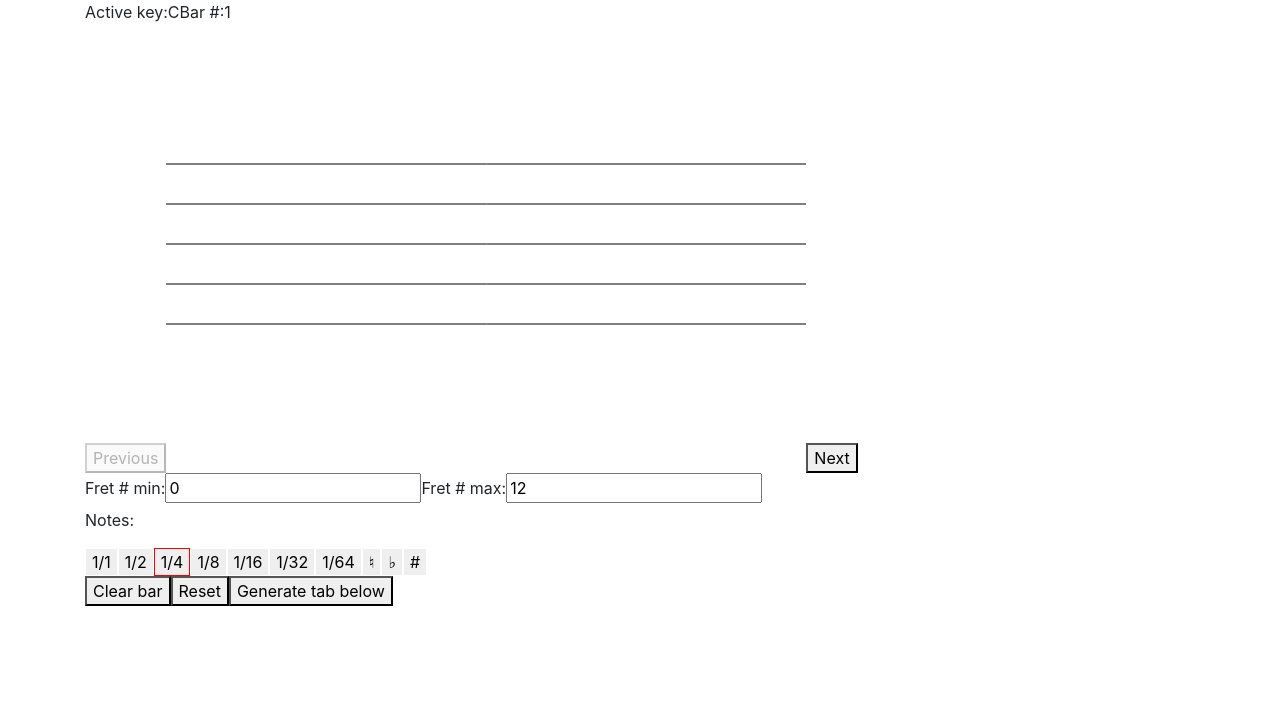
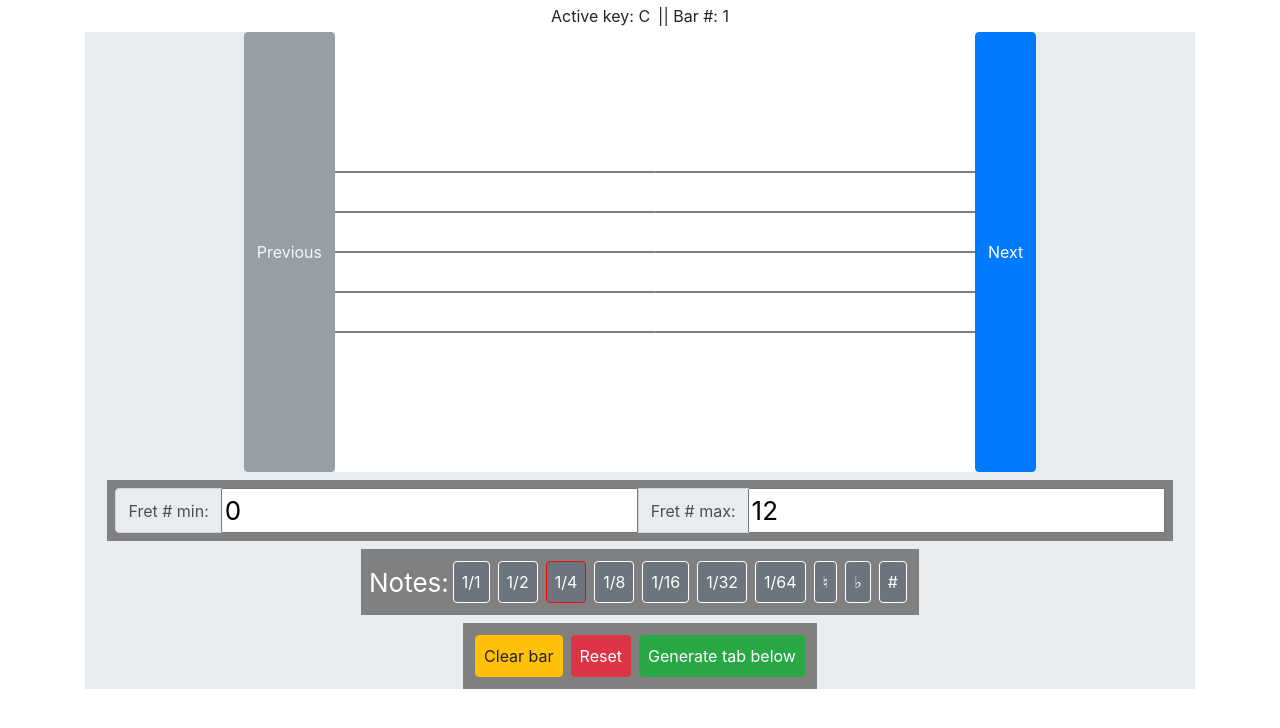
Before and after one commit to harrylincoln/notate, a React app: page / in a window 1280 px wide. Both pictures are taken after a click on the button "Next Step". Shown: the top 728 px of the page. Built offline with nearby package versions, Linux system fonts and the light colour scheme.

Commit message:
Bar view styling

```diff
--- a/src/App.css
+++ b/src/App.css
@@ -13,8 +13,7 @@ a {
 }
 
 .App-content {
-  background-color: #282c34;
-  min-height: 100vh;
+  background-color: #e9ecef;
   display: flex;
   flex-direction: column;
   align-items: center;
@@ -106,8 +105,9 @@ a {
 }
 
 .code {
-  font-family: source-code-pro, Menlo, Monaco, Consolas, "Courier New",
+    font-family: source-code-pro, Menlo, Monaco, Consolas, "Courier New",
     monospace;
+    color: #282c34;
 }
 
 @keyframes App-logo-spin {
--- a/src/App.js
+++ b/src/App.js
@@ -1,5 +1,6 @@
 import 'bootstrap/dist/css/bootstrap.min.css';
 import 'react-toastify/dist/ReactToastify.css';
+import './App.css';
 import React from 'react';
 import ReactGA from 'react-ga';
 import { ToastContainer } from 'react-toastify';
@@ -71,21 +72,22 @@ class App extends React.Component {
       <div className="container">
         <ToastContainer />
         <div className="header clearfix">
-          <nav>
-            <ul className="nav">
-              <li>
+          <ul className="nav justify-content-center">
+            <li className="nav-item p-1">
 Active key:
+              {' '}
               {userData.userKey}
 
             </li>
             {userData.activeBarNumber && (
-              <li>
-   Bar #:
+              <li className="nav-item p-1">
+   || Bar #:
+                {' '}
                 {userData.activeBarNumber}
               </li>
                  )}
           </ul>
-          </nav>
+        </div>
         {userData.appStep === 0 && (
           <section>
             <div className="jumbotron">
@@ -93,7 +95,7 @@ Active key:
                 <div className="col-lg-6">
                   <h1 className="display-3">NotesToTab</h1>
                   <p className="lead">This tool is ideal for a quick and dirty idea of what the guitar tab would look if you plotted the notation.</p>
-                  <h4>Steps:</h4>
+                  <h4>How to use:</h4>
                   <ul>
                     <li>Choose a key, perhaps with help of the circle of fifths (image)</li>
                     <li>Enter below (D, Bb, C# etc.)</li>
@@ -156,7 +158,6 @@ Active key:
           />
             )}
       </div>
-      </div>
     );
   }
 };
--- a/src/components/bar-view.js
+++ b/src/components/bar-view.js
@@ -321,6 +321,7 @@ setNoteValue(duration) {
     const { maxAmountNoteValue, activeNoteLength } = this.state;
     return noteDenoms.map((item) => (
       <button
+        className="btn btn-secondary"
         type="button"
         key={item}
         style={{
@@ -376,6 +377,7 @@ setNoteValue(duration) {
           <section className="App-content">
             <div className="canvas-container">
               <button
+                className="btn btn-secondary"
                 type="button"
                 disabled={shadowUserData.activeBarNumber < 2}
                 onClick={() => this.saveBarAndNavigate('-')}
@@ -390,18 +392,23 @@ Previous
                 onMouseLeave={this.draw.bind(this)}
                 onClick={this.saveNote.bind(this)}
               />
-              <button type="button" onClick={() => this.saveBarAndNavigate('+')}>Next</button>
+              <button className="btn btn-primary" type="button" onClick={() => this.saveBarAndNavigate('+')}>Next</button>
             </div>
-            <div className="toggle-controls-container">
-              <label htmlFor="lower">Fret # min:</label>
-              <input id="lower" onChange={this.updateLowerBound} value={lowerBoundValue} placeholder='lower bound' />
-              <label htmlFor="upper">Fret # max:</label>
-              <input id="upper" onChange={this.updateUpperBound} value={upperBoundValue} placeholder='upper bound' />
+            <div className="toggle-controls-container input-group w-auto">
+              <div className="input-group-prepend">
+                <span className="input-group-text">Fret # min:</span>
+              </div>
+              <input onChange={this.updateLowerBound} value={lowerBoundValue} placeholder='lower bound' />
+              <div className="input-group-prepend">
+                <span className="input-group-text">Fret # max:</span>
+              </div>
+              <input onChange={this.updateUpperBound} value={upperBoundValue} placeholder='upper bound' />
             </div>
             <div className="toggle-controls-container">
               <p>Notes:</p>
               {this.RenderNoteToggles()}
               <button
+                className="btn btn-secondary"
                 type="button"
                 style={{
                 border: `1px solid ${accidentalOverride === 'natural'? 'red' : 'white'}`,
@@ -411,6 +418,7 @@ Previous
 &#9838;
               </button>
               <button
+                className="btn btn-secondary"
                 type="button"
                 style={{
                 border: `1px solid ${accidentalOverride === 'flat'? 'red' : 'white'}`,
@@ -420,6 +428,7 @@ Previous
 &#9837;
               </button>
               <button
+                className="btn btn-secondary"
                 type="button"
                 style={{
                 border: `1px solid ${accidentalOverride === 'sharp' ? 'red' : 'white'}`,
@@ -430,9 +439,9 @@ Previous
               </button>
             </div>
             <div className="toggle-controls-container">
-              <button type="button" onClick={() => this.clearBar()}>Clear bar</button>
-              <button type="button" onClick={() => this.reset()}>Reset</button>
-              <button type="button" onClick={() => this.buildTable()}>Generate tab below</button>
+              <button className="btn btn-warning" type="button" onClick={() => this.clearBar()}>Clear bar</button>
+              <button className="btn btn-danger" type="button" onClick={() => this.reset()}>Reset</button>
+              <button className="btn btn-success" type="button" onClick={() => this.buildTable()}>Generate tab below</button>
             </div>
           </section>
           {mergedBars && (
--- a/src/index.js
+++ b/src/index.js
@@ -1,7 +1,5 @@
 import React from 'react';
 import ReactDOM from 'react-dom';
-import './index.css';
-// import 'bootstrap/dist/css/bootstrap.css';
 import App from './App';
 import * as serviceWorker from './serviceWorker';
 
```
Lines whose indentation alone changed are shown as unchanged.
